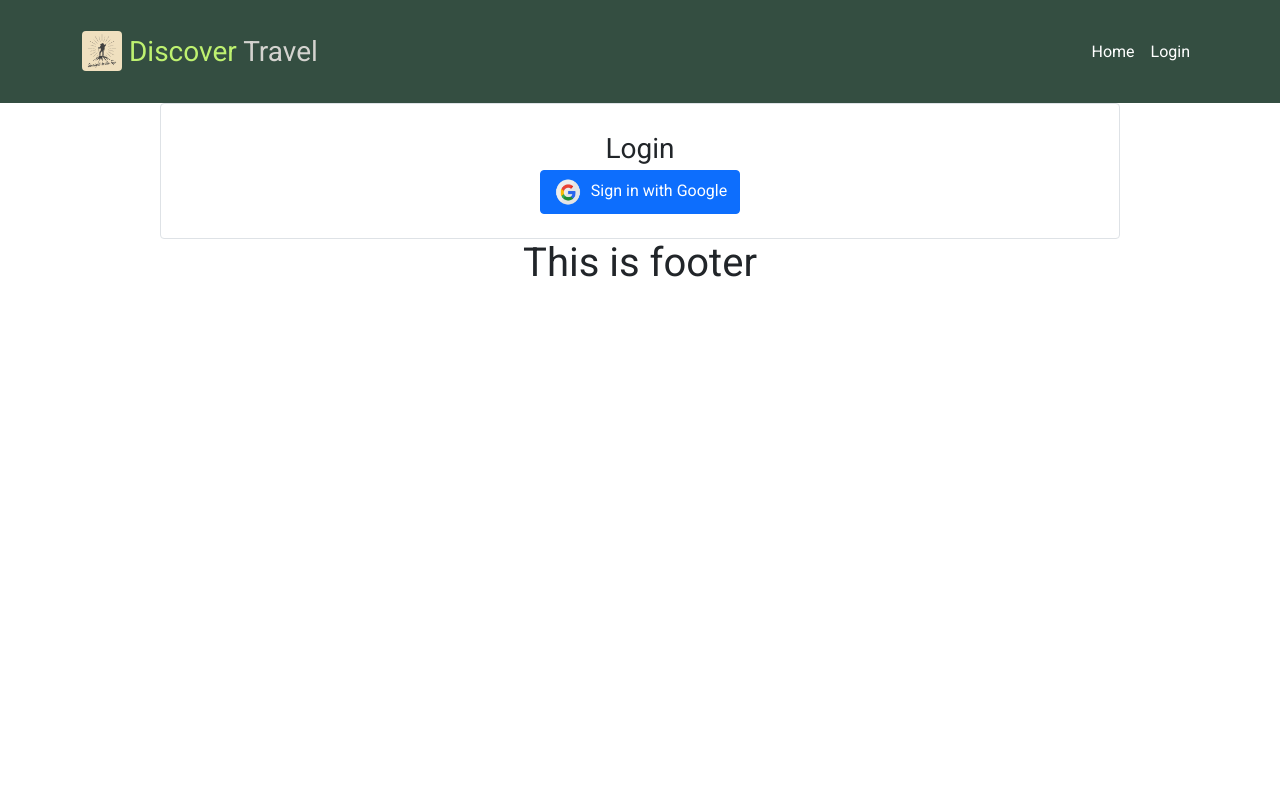
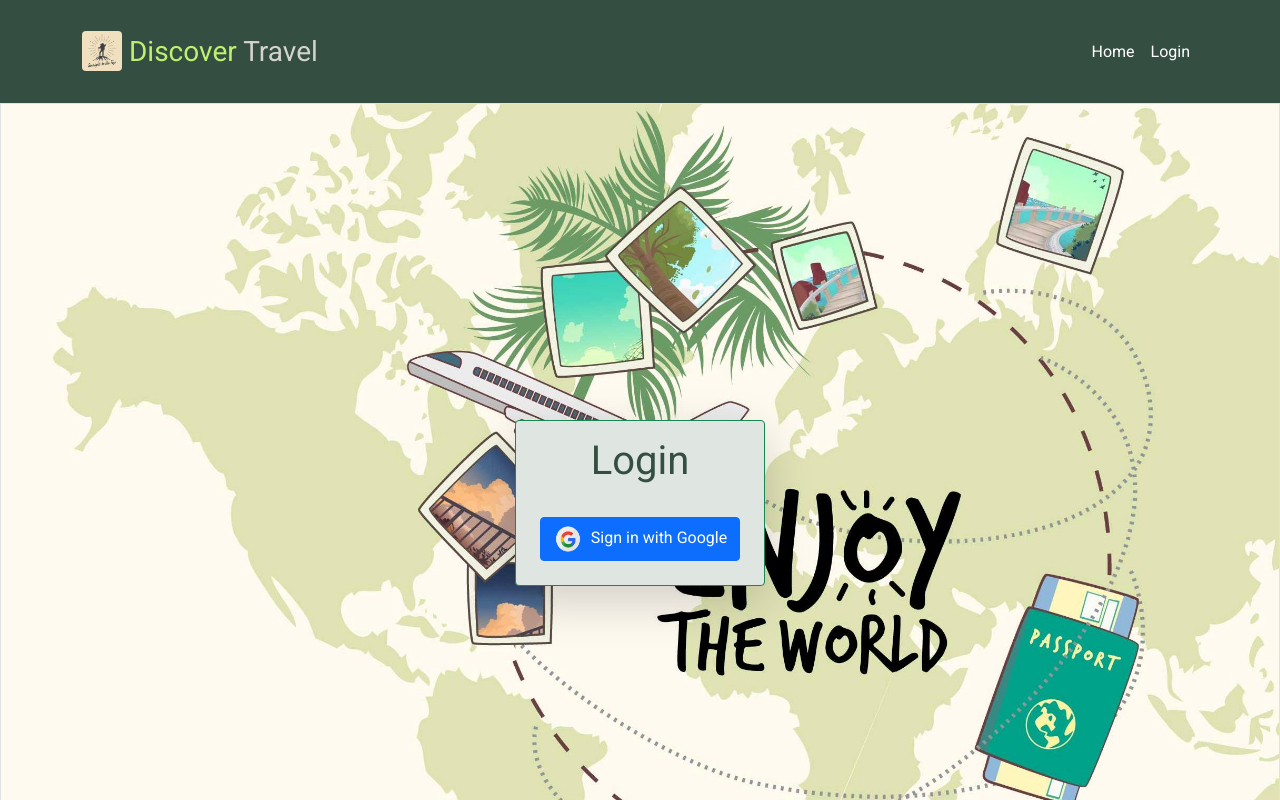
Before and after one commit to pujaKundu/discover-travel-client, a React (Create React App) app: page /login in a window 1280 px wide. Shown: the top 800 px of the page. Built offline with nearby package versions, Linux system fonts and the light colour scheme; no server answers.

Commit message:
loaded services

```diff
--- a/src/App.js
+++ b/src/App.js
@@ -7,6 +7,8 @@ import Footer from "./components/shared/Footer/Footer";
 import Header from "./components/shared/Header/Header";
 import NotFound from "./components/NotFound/NotFound";
 import AuthProvider from "./Context/AuthProvider";
+import Services from "./components/Services/Services";
+import ServiceDetail from "./components/ServiceDetail/ServiceDetail";
 
 function App() {
   return (
@@ -24,6 +26,12 @@ function App() {
             <Route exact path="/login">
               <Login></Login>
             </Route>
+            <Route exact path="/services">
+              <Services></Services>
+            </Route>
+            <Route exact path="/seviceDetail/:serviceId">
+              <ServiceDetail></ServiceDetail>
+            </Route>
             <Route path="*">
               <NotFound></NotFound>
             </Route>
--- a/src/components/Home/Banner/Banner.js
+++ b/src/components/Home/Banner/Banner.js
@@ -6,7 +6,7 @@ import "./Banner.css";
 const Banner = () => {
   return (
     <Container
-      className=" d-flex flex-column aign-items-center justify-content-center"
+      className=" d-flex flex-column align-items-center justify-content-center"
       fluid
       style={{
         backgroundImage: `url(${banner})`,
--- a/src/components/Home/Homepage/Homepage.js
+++ b/src/components/Home/Homepage/Homepage.js
@@ -1,8 +1,14 @@
 import React from "react";
+import Services from "../../Services/Services";
 import Banner from "../Banner/Banner";
 
 const Homepage = () => {
-  return <Banner></Banner>;
+  return (
+    <div>
+      <Banner></Banner>
+      <Services></Services>
+    </div>
+  );
 };
 
 export default Homepage;
--- /dev/null
+++ b/src/components/Login/Login.css
@@ -0,0 +1,7 @@
+.bg-login {
+  background-color: #dfe6e2;
+  border: 2px solid #344e41;
+}
+.text-color {
+  color: #344e41;
+}
--- a/src/components/Login/Login.js
+++ b/src/components/Login/Login.js
@@ -2,6 +2,8 @@ import React from "react";
 import { Button, Container } from "react-bootstrap";
 import useAuth from "../../Hooks/useAuth";
 import googleIcon from "../../images/icon/google icon.png";
+import loginImg from "../../images/log-2.jpg";
+import "./Login.css";
 const Login = () => {
   const { user, setUser, signInUsingGoogle } = useAuth();
   const handleGoogleSignIn = () => {
@@ -11,12 +13,28 @@ const Login = () => {
     });
   };
   return (
-    <Container className="border rounded my-auto py-4 w-75">
-      <div className="fs-3">Login</div>
-      <Button onClick={handleGoogleSignIn} border="info" bg="light">
-        <img src={googleIcon} className="me-2" width="30" height="30" alt="" />
-        Sign in with Google
-      </Button>
+    <Container
+      fluid
+      className="d-flex flex-column align-items-center justify-content-center border p-5"
+      style={{
+        backgroundImage: `url(${loginImg})`,
+        backgroundSize: "cover",
+        height: "100vh",
+      }}
+    >
+      <div className="d-flex flex-column align-items-center justify-content-center border border-success shadow-lg rounded bg-login">
+        <h1 className="text-color mt-3">Login</h1>
+        <Button onClick={handleGoogleSignIn} className="m-4" bg="light">
+          <img
+            src={googleIcon}
+            className="me-2"
+            width="30"
+            height="30"
+            alt=""
+          />
+          Sign in with Google
+        </Button>
+      </div>
     </Container>
   );
 };
--- /dev/null
+++ b/src/components/ServiceDetail/ServiceDetail.js
@@ -0,0 +1,11 @@
+import React from "react";
+
+const ServiceDetail = () => {
+  return (
+    <div>
+      <h1>This is service detail</h1>
+    </div>
+  );
+};
+
+export default ServiceDetail;
--- /dev/null
+++ b/src/components/Services/Services.css
@@ -0,0 +1,3 @@
+.title {
+  color: #344e41;
+}
--- /dev/null
+++ b/src/components/Services/Services.js
@@ -0,0 +1,30 @@
+import React, { useState, useEffect } from "react";
+import { CardGroup, Container, Row } from "react-bootstrap";
+import SingleService from "../SingleService/SingleService";
+import "./Services.css";
+
+const Services = () => {
+  const [services, setServices] = useState([]);
+  useEffect(() => {
+    fetch("https://limitless-inlet-52700.herokuapp.com/services")
+      .then((res) => res.json())
+      .then((data) => {
+        console.log(data);
+        setServices(data);
+      });
+  }, []);
+  return (
+    <Container>
+      <h1 className="display-3 my-5 title">Our Offers</h1>
+
+      <Row xs={1} md={3} className="g-4">
+        {services.map((service) => (
+          <SingleService key={service.key} service={service}></SingleService>
+        ))}
+      </Row>
+      <CardGroup></CardGroup>
+    </Container>
+  );
+};
+
+export default Services;
--- /dev/null
+++ b/src/components/SingleService/SingleService.css
@@ -0,0 +1,3 @@
+.text-left {
+  text-align: left;
+}
--- /dev/null
+++ b/src/components/SingleService/SingleService.js
@@ -0,0 +1,42 @@
+import React from "react";
+import { useState, useEffect } from "react";
+import { Card, Col, Button } from "react-bootstrap";
+import { FontAwesomeIcon } from "@fortawesome/react-fontawesome";
+import { faDollarSign } from "@fortawesome/free-solid-svg-icons";
+import "./SingleService.css";
+
+const dollar = <FontAwesomeIcon icon={faDollarSign} />;
+
+const SingleService = (props) => {
+  const { name, description, url, price } = props.service;
+  const [singleService, setSingleService] = useState([]);
+  useEffect(() => {
+    fetch("https://limitless-inlet-52700.herokuapp.com/services")
+      .then((res) => res.json())
+      .then((data) => {
+        console.log(data);
+        setSingleService(data);
+      });
+  }, []);
+  return (
+    <Col>
+      <Card className="h-100 rounded">
+        <Card.Img
+          variant="top"
+          src={url}
+          className="img-fluid w-75 mx-auto mt-3"
+        />
+        <Card.Body className="text-left ms-4">
+          <Card.Title>{name}</Card.Title>
+          <Card.Text>
+            {dollar} {price}
+          </Card.Text>
+          <Card.Text>{description}</Card.Text>
+          <Button variant="success">Explore now</Button>
+        </Card.Body>
+      </Card>
+    </Col>
+  );
+};
+
+export default SingleService;
```
Also changed, not shown: src/images/log-2.jpg (added), src/images/login.jpg (added).
